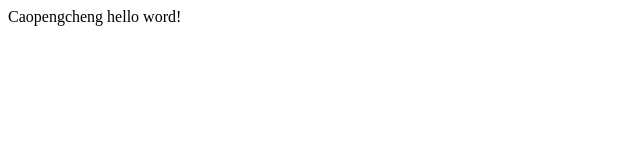
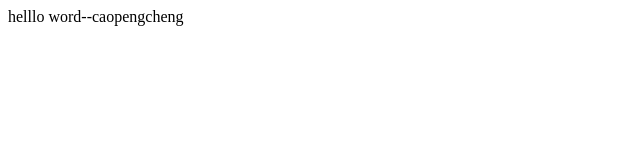
Before and after one commit to cao12138/First, a plain HTML site: page index.html in a window 1280 px wide. Shown: the full height of the page, 0-640 px from the left. Drawn offline with Linux system fonts and the light colour scheme.

Commit message:
Update index.html

```diff
--- a/index.html
+++ b/index.html
@@ -1,6 +1,9 @@
-<IDOCTYPE html>
+<!DOCTYPE html>
 <html>
+	<head>
+		<title>Hank Quinlan, Horrible Cop</title>
+	</head>
 	<body>
-		Caopengcheng hello word!
-	</body>
+		helllo word--caopengcheng
+	 </body>
 </html>
```
